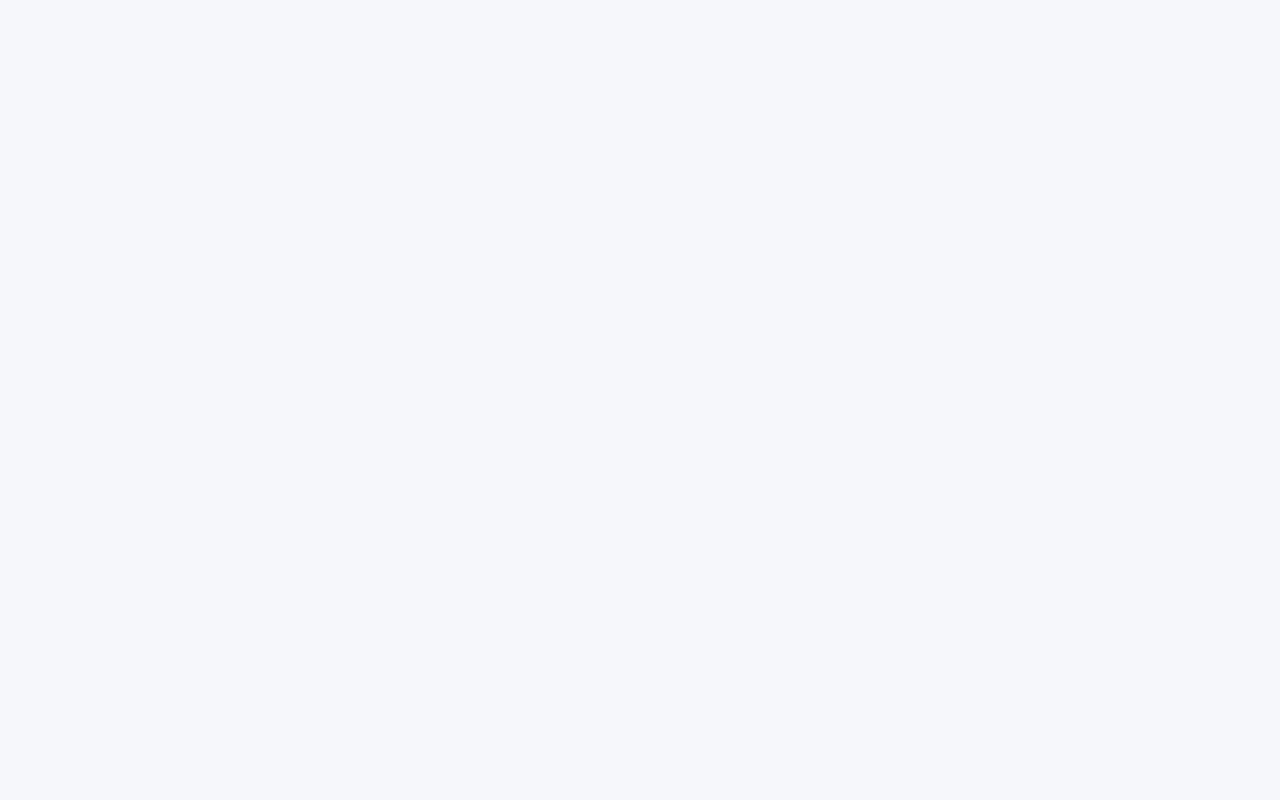
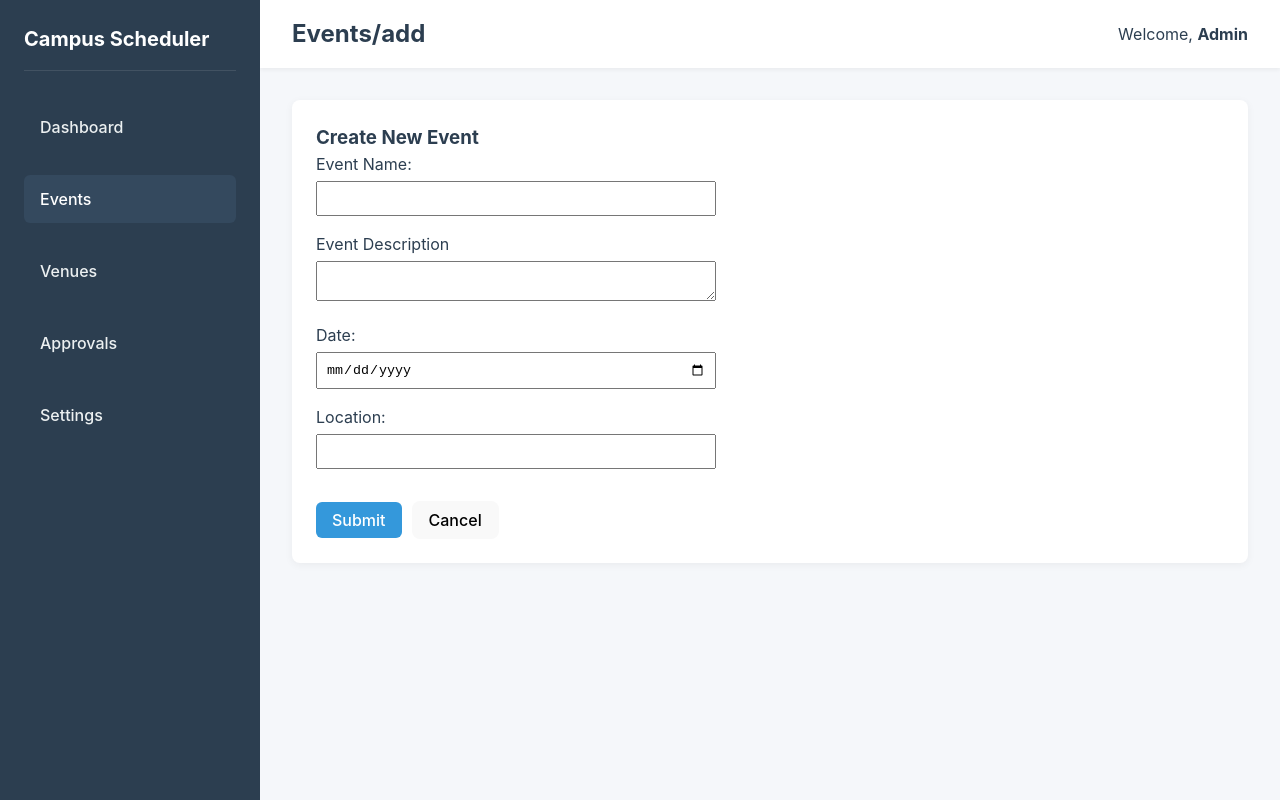
Before and after one commit to ErixTheUncoder/Campus_Event_Scheduling_and_Space_Management_System, a React (Vite) app in the folder vite-project/: page /events/add in a window 1280 px wide. Before the commit this address had no page. Built offline with nearby package versions, Linux system fonts and the light colour scheme.

Commit message:
-implemented a FUNCTIONAL add event form

```diff
--- a/vite-project/src/App.jsx
+++ b/vite-project/src/App.jsx
@@ -7,9 +7,10 @@ import DashboardContent from './component/DashboardContent';
 import PlaceholderContent from './component/PlaceholderContent';
 import LoginForm from './component/login';
 import Events from './component/Events';
+import AddEventForm from './component/AddEventForm';
 
 function App() {
-  const [user, setUser] = useState("Admin");
+  const [user, setUser] = useState("Admin");//CHANGE TO null FOR LOGIN PAGE
 
   return (
     <Routes>
@@ -32,7 +33,8 @@ function App() {
 
         {/* Actual Pages */}
         <Route path="/dashboard" element={<DashboardContent />} />
-        <Route path="/events" element={<Events />} />
+        <Route path="/events" element={<Events />}/>
+        <Route path='/events/add' element={<AddEventForm/>} />
         <Route path="/venues" element={<PlaceholderContent title="Venues" />} />
         <Route path="/approvals" element={<PlaceholderContent title="Approvals" />} />
         <Route path="/settings" element={<PlaceholderContent title="Settings" />} />
--- /dev/null
+++ b/vite-project/src/component/AddEventForm.jsx
@@ -0,0 +1,54 @@
+import { useNavigate } from 'react-router-dom';
+
+const AddEventForm = () => {
+  const navigate = useNavigate();
+
+  const handleSubmit = (e) => {
+    e.preventDefault();
+    // Add your API logic here later
+    alert("Event Created!");
+    navigate('/dashboard'); // Go back to dashboard after submit
+  };
+
+  return (
+    <div className="table-container">
+      <h3>Create New Event</h3>
+      <form onSubmit={handleSubmit} style={{ display: 'flex', flexDirection: 'column', gap: '1rem', maxWidth: '400px' }}>
+
+        <label>
+          Event Name:
+          <input type="text" required style={{ width: '100%', padding: '8px', marginTop: '5px' }} />
+        </label>
+
+        <label>
+          Event Description
+          <textarea required style={{ width: '100%', paddingTop:'8px', marginTop: '5px', alignItems:"left"}} >
+          </textarea>
+        </label>
+
+        <label>
+          Date:
+          <input type="date" required style={{ width: '100%', padding: '8px', marginTop: '5px' }} />
+        </label>
+
+        <label>
+          Location:
+          <input type="text" required style={{ width: '100%', padding: '8px', marginTop: '5px' }} />
+        </label>
+
+        <div style={{ marginTop: '1rem' }}>
+          <button type="submit" className="btn">Submit</button>
+          <button
+            type="button"
+            onClick={() => navigate(-1)} // Go back one step
+            style={{ marginLeft: '10px', padding: '0.5rem 1rem', cursor: 'pointer' }}
+          >
+            Cancel
+          </button>
+        </div>
+      </form>
+    </div>
+  );
+};
+
+export default AddEventForm;
--- a/vite-project/src/component/Events.jsx
+++ b/vite-project/src/component/Events.jsx
@@ -1,12 +1,15 @@
+import { useNavigate } from "react-router-dom";
+import AddEventForm from "./AddEventForm";
 import BookingEventList from "./BookingEvents";
 
 function Events(){
+  const navigate = useNavigate()
 
   return(
     <>
        <div className="tableHeader">
         <h2>Current Events</h2>
-        <button className="add-Button" >+ Add Event</button>
+        <button className="add-Button" onClick={()=>navigate("add")}>+ Add Event</button>
       </div>
     <div className="table-container">
       <BookingEventList/>
```
